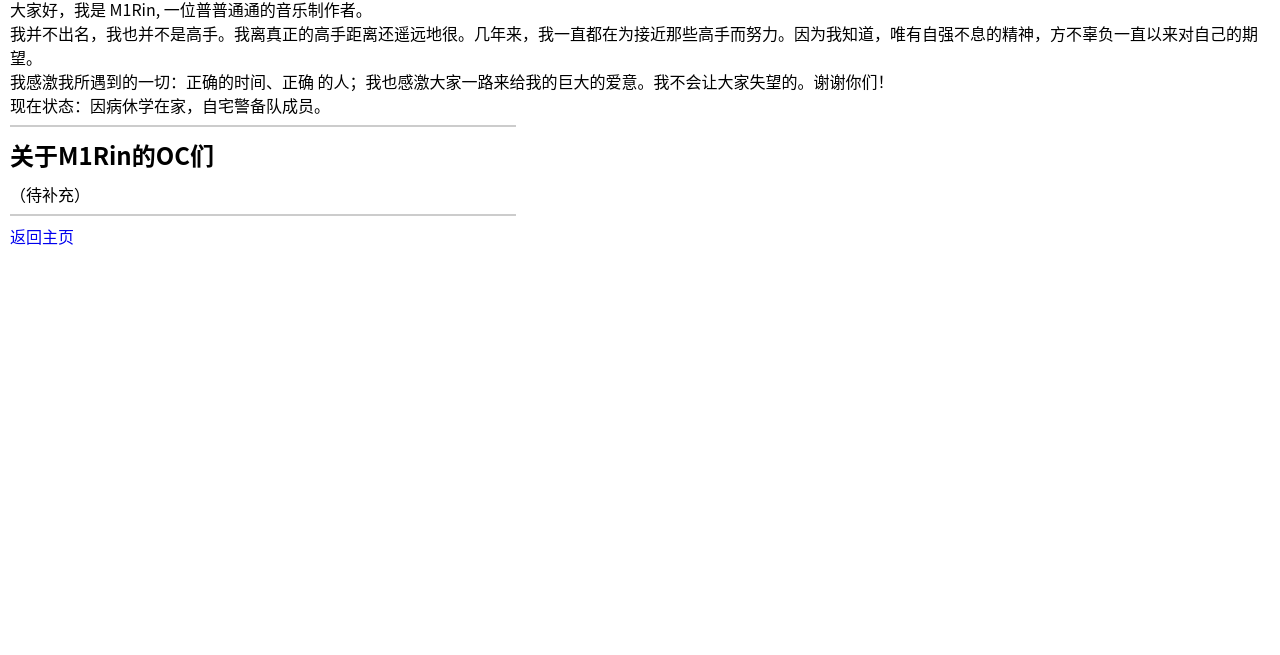
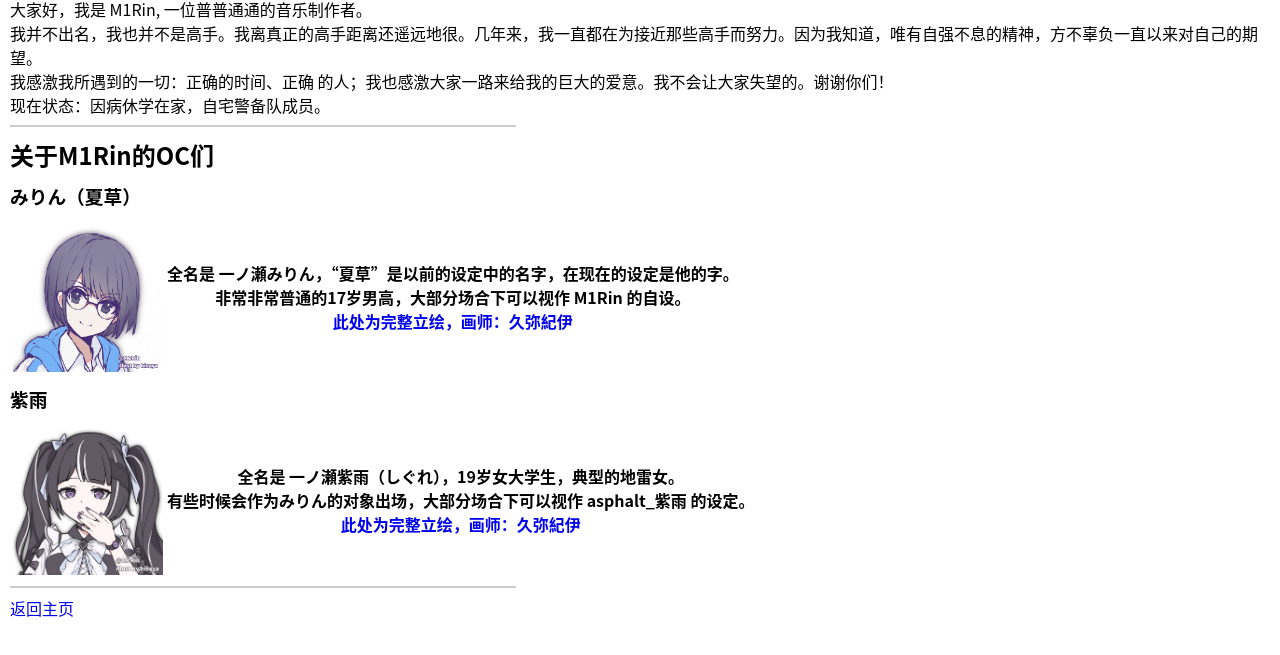
Before and after one commit to m1rin/m1rin.github.io, a plain HTML site: page about.html in a window 1280 px wide. Shown: the part 69-724 px from the top of the page. Drawn offline with Linux system fonts and the light colour scheme.

Commit message:
update #3 20250402 1510

```diff
--- a/about.html
+++ b/about.html
@@ -14,7 +14,30 @@
         <hr color="#CCCCCC" align="left" width="40%"/>
 
         <h2>关于M1Rin的OC们</h2>
-        （待补充）<br/>
+        <h3>みりん（夏草）</h3>
+        <table>
+            <tr>
+                <th><img src="./about_assert/ntks-icon.png" width="150" height="150"></th>
+                <th>
+                    全名是 一ノ瀬みりん，“夏草”是以前的设定中的名字，在现在的设定是他的字。<br/>
+                    非常非常普通的17岁男高，大部分场合下可以视作 M1Rin 的自设。<br/>
+                    <a href="./about_assert/ntks.jpg" target="_blank">此处为完整立绘，画师：久弥紀伊</a>
+                </th>
+            </tr>
+        </table>
+
+        <h3>紫雨</h3>
+        <table>
+            <tr>
+                <th><img src="./about_assert/asphalt-icon.png" width="150" height="150"></th>
+                <th>
+                    全名是 一ノ瀬紫雨（しぐれ），19岁女大学生，典型的地雷女。<br/>
+                    有些时候会作为みりん的对象出场，大部分场合下可以视作 asphalt_紫雨 的设定。<br/>
+                    <a href="./about_assert/asphalt.jpg" target="_blank">此处为完整立绘，画师：久弥紀伊</a>
+                </th>
+            </tr>
+        </table>
+
         <hr color="#CCCCCC" align="left" width="40%"/>
 
         <a href="index.html">返回主页</a>
--- /dev/null
+++ b/articles/a2025_0003/index.html
@@ -0,0 +1,20 @@
+<html>
+    <head>
+        <meta charset="UTF-8">
+        <title>M1Rin的个人网页开始试运营了</title>
+        <link rel="stylesheet" href="../articles.css">
+    </head>
+
+    <body>
+        <h1>M1Rin的个人网页开始试运营了</h1>
+
+        经过十多个小时的编写，我的个人网页已经写完了主页，可以开始试运营了。<br/>
+        试运营过程中将会继续制作其他的板块，并将会在所有板块编写完毕时开始正式运营。<br/>
+        于此同时，这个月将会上线由久弥紀伊老师绘制壁纸的新主题，就请拭目以待吧。<br/> <br/>
+
+        2025.04.01 22:15 <br/>
+        <hr color="#CCCCCC" align="left" width="40%"/>
+
+        <a href="../index.html">返回</a>
+    </body>
+</html>
```
Also changed, not shown: articles/index.html (+1 -0 lines), index.html (+1 -0 lines), about_assert/asphalt-icon.png (added), about_assert/asphalt.jpg (added), about_assert/ntks-icon.png (added), about_assert/ntks.jpg (added).
